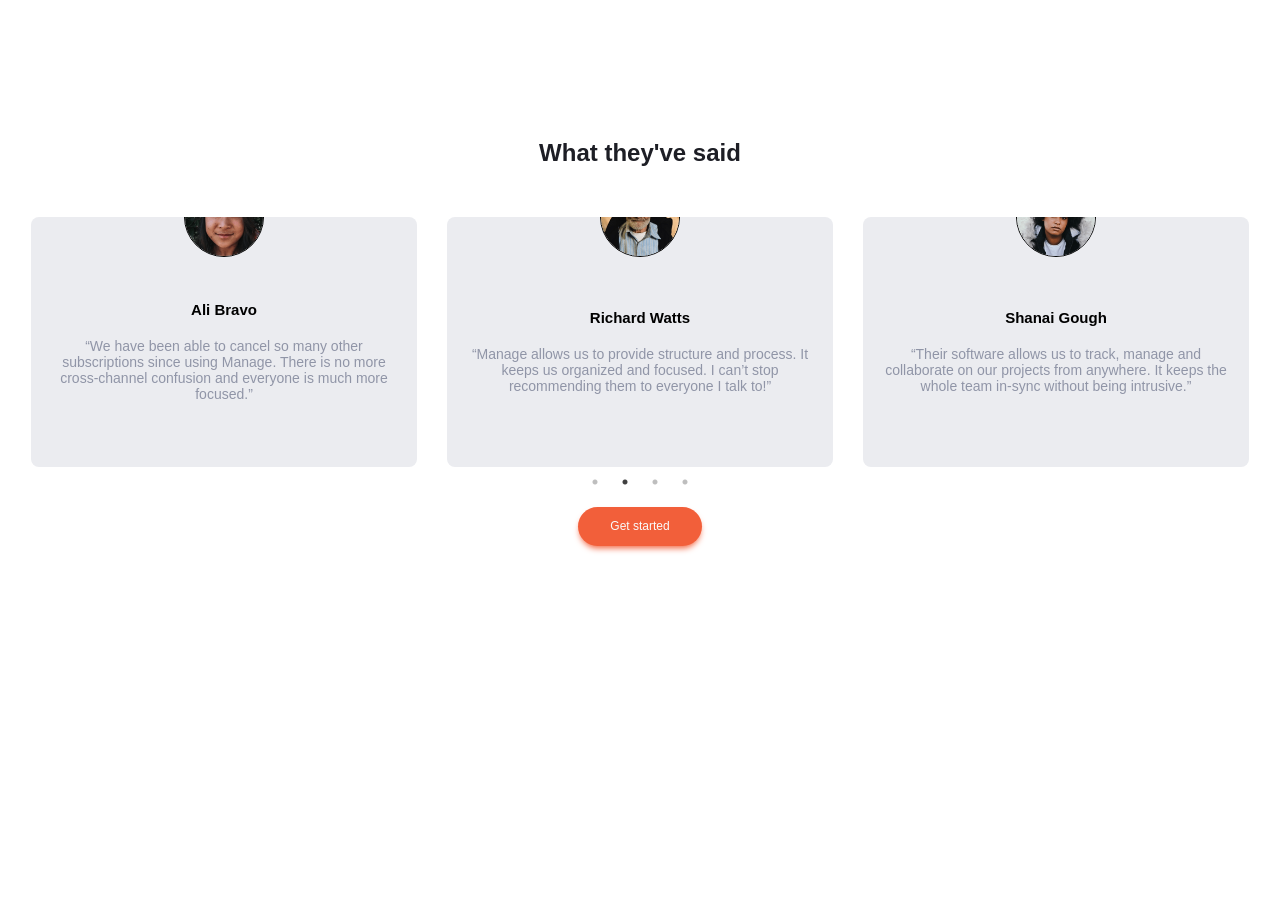
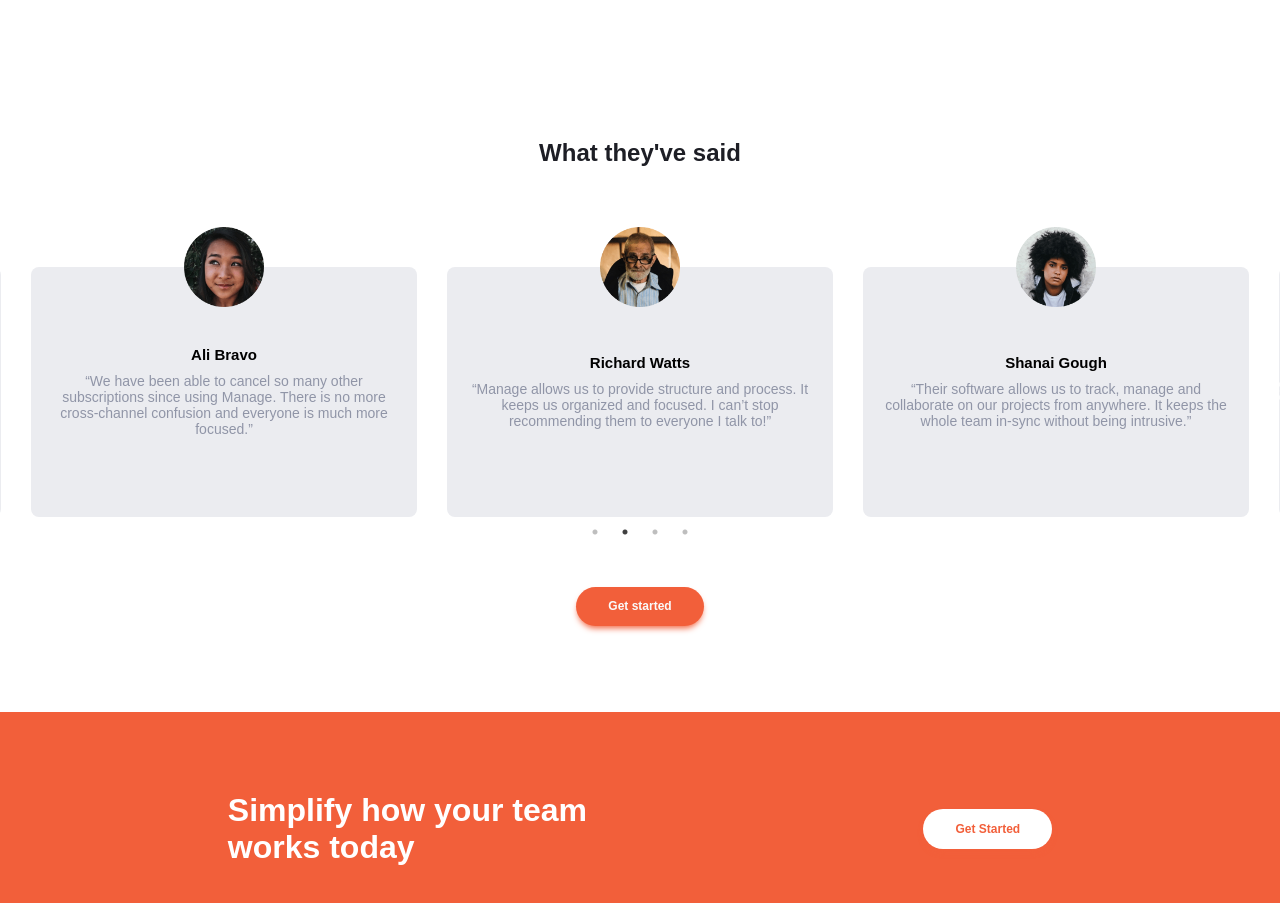
Before and after one commit to Cubaa/manage-landing-page, a React (Create React App) app: page / in a window 1280 px wide. Shown: the part 1263-2166 px from the top of the page. Before the commit the page ends 1865 px from the top, so only its background shows below. Built offline with nearby package versions, Linux system fonts and the light colour scheme; a web font is replaced by a local one.

Commit message:
Fix slider and add bottom banner
Fix slider and add bottom banner

```diff
--- a/src/App.tsx
+++ b/src/App.tsx
@@ -1,4 +1,5 @@
 import React, { useRef, useEffect, useState } from "react";
+import { BottomBanner } from "./components/BottomBanner/BottomBanner";
 import { DifferentAboutManageSection } from "./components/DifferentAboutManageSection/DifferentAboutManageSection";
 import { Intro } from "./components/Intro/Intro";
 import { Navbar } from "./components/Navbar/Navbar";
@@ -21,6 +22,7 @@ function App() {
       <Intro navHeight={navHeight} />
       <DifferentAboutManageSection />
       <SliderContainer />
+      <BottomBanner />
     </div>
   );
 }
--- /dev/null
+++ b/src/components/BottomBanner/BottomBanner.tsx
@@ -0,0 +1,42 @@
+import React from "react";
+import styled from "styled-components";
+import { Button } from "../Button/Button";
+
+const BottomBannerWrapper = styled.section`
+  display: flex;
+  justify-content: space-around;
+  padding: 5rem;
+  background-color: hsl(12, 88%, 59%);
+`;
+
+const BannerInfo = styled.div`
+  display: flex;
+  align-items: center;
+  max-width: 400px;
+  h1 {
+    color: #fff;
+    font-size: clamp(2rem, 2.5vw, 3rem);
+  }
+`;
+
+const ButtonWrapper = styled.div`
+  display: flex;
+  align-items: center;
+`;
+
+export const BottomBanner = () => {
+  return (
+    <>
+      <BottomBannerWrapper>
+        <BannerInfo>
+          <h1>Simplify how your team works today</h1>
+        </BannerInfo>
+        <ButtonWrapper>
+          <Button size="small" color="white">
+            Get Started
+          </Button>
+        </ButtonWrapper>
+      </BottomBannerWrapper>
+    </>
+  );
+};
--- a/src/components/Button/Button.tsx
+++ b/src/components/Button/Button.tsx
@@ -2,15 +2,19 @@ import styled from "styled-components";
 
 interface IBtn {
   size: string;
+  color?: string;
 }
 
 export const Button = styled.button<IBtn>`
   min-width: ${(props) => (props.size === "big" ? "100px" : "80px")};
   max-width: ${(props) => (props.size === "big" ? "130px" : "130px")};
-  color: hsl(0, 0%, 98%);
+  height: auto;
+  color: ${(props) =>
+    props.color === "white" ? "hsl(12, 88%, 59%)" : " hsl(0, 0%, 98%)"};
   border: none;
   border-radius: 30px;
-  background-color: hsl(12, 88%, 59%);
+  background-color: ${(props) =>
+    props.color === "white" ? "#fff" : "hsl(12, 88%, 59%)"};
   padding: 0.8rem 2rem;
   white-space: nowrap;
   font-size: 12px;
@@ -18,7 +22,9 @@ export const Button = styled.button<IBtn>`
   box-shadow: 0px 4px 6px -2px #f25f3a;
   cursor: pointer;
   transition: 0.2s linear;
+  font-weight: 700;
   &:hover {
-    background-color: #f78366;
+    background-color: ${(props) =>
+      props.color === "white" ? "#f7f7f7df" : "#f78366;"};
   }
 `;
--- a/src/components/Slider/Slide/Slide.tsx
+++ b/src/components/Slider/Slide/Slide.tsx
@@ -11,7 +11,6 @@ const SingleSlide = styled.div`
   padding: 0.7rem 0.8rem;
   min-height: 250px;
   border-radius: 8px;
-  z-index: 995;
 `;
 const SlideImage = styled.div`
   position: absolute;
@@ -21,8 +20,6 @@ const SlideImage = styled.div`
   width: 80px;
   height: 80px;
   border-radius: 50%;
-  z-index: 999;
-  border: 1px solid black;
   img {
     width: 100%;
     height: auto;
@@ -35,7 +32,7 @@ const SlideInfo = styled.div`
   align-items: center;
   span {
     display: inline-block;
-    margin: 20px 0;
+    margin: 0 0 10px 0;
     font-weight: 700;
     font-size: 15px;
   }
--- /dev/null
+++ b/src/components/Slider/SliderContainer.css
@@ -0,0 +1,3 @@
+.slick-list {
+  overflow: visible;
+}
--- a/src/components/Slider/SliderContainer.tsx
+++ b/src/components/Slider/SliderContainer.tsx
@@ -7,16 +7,15 @@ import { sliderData } from "../../data/sliderData";
 import { Slide } from "./Slide/Slide";
 import styled from "styled-components";
 import { Button } from "../Button/Button";
-
+import "./SliderContainer.css";
 const SliderContainerStyles = styled.section`
   width: 100%;
   padding: 1rem;
   margin-top: 100px;
   overflow-x: hidden;
-  z-index: 990;
   h2 {
     text-align: center;
-    margin-bottom: 50px;
+    margin-bottom: 100px;
     color: hsl(233, 12%, 13%);
   }
 `;
@@ -25,7 +24,7 @@ const ButtonWrapper = styled.div`
   display: flex;
   justify-content: center;
   align-items: center;
-  margin: 40px 0;
+  margin: 70px 0;
 `;
 export const SliderContainer: React.FC = () => {
   const settings = {
```
